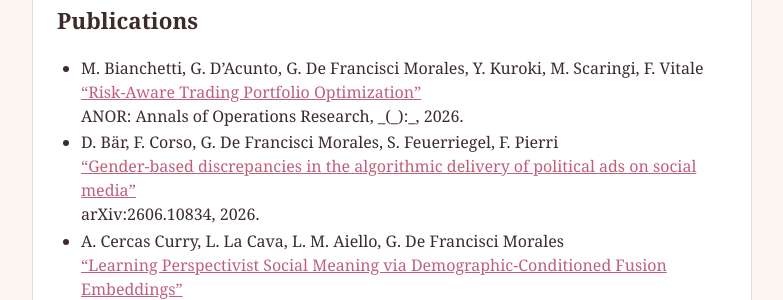
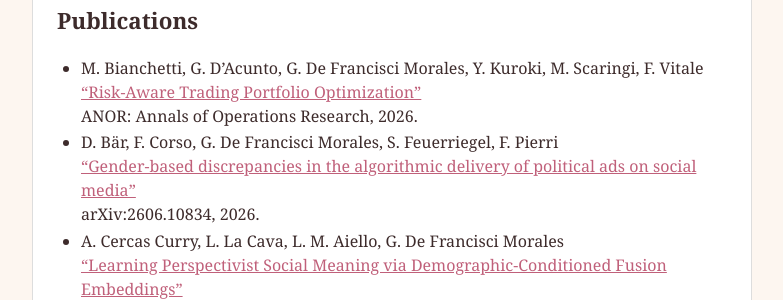
Before and after one commit to gdfm/gdfm.github.io, a Jekyll site: the page built from _pages/research.md, in a window 1280 px wide and 900 px high. Shown: the part 442-742 px from the top of the window, without its empty margins (248-1031 px from the left). Built offline with Jekyll 4.4.1, drawn with Linux system fonts in a browser that asks for light colours.

```diff
--- a/_pages/research.md
+++ b/_pages/research.md
@@ -8,7 +8,7 @@ permalink: /research/
 
 - M. Bianchetti, G. D'Acunto, G. De Francisci Morales, Y. Kuroki, M. Scaringi, F. Vitale
 [“Risk-Aware Trading Portfolio Optimization”](https://arxiv.org/pdf/2503.04662)
-ANOR: Annals of Operations Research, \_(\_):\_, 2026.
+ANOR: Annals of Operations Research, 2026.
 
 - D. Bär, F. Corso, G. De Francisci Morales, S. Feuerriegel, F. Pierri
 [“Gender-based discrepancies in the algorithmic delivery of political ads on social media”](https://arxiv.org/abs/2606.10834)
```
